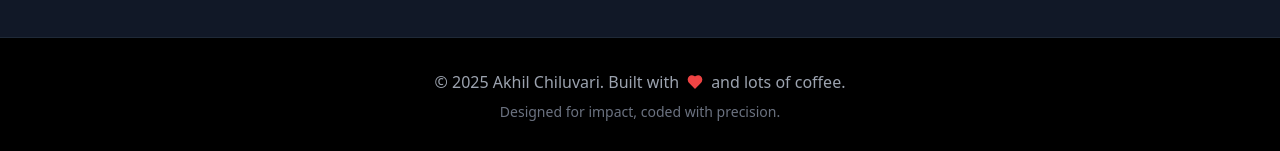
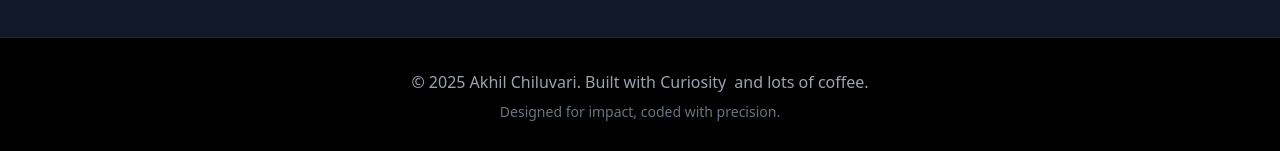
Before and after one commit to akhilchiluvari/portfolio_website, a React (Vite) app: page / in a window 1280 px wide. Shown: the part 3201-3352 px from the top of the page. Built offline with nearby package versions, Linux system fonts and the light colour scheme.

Commit message:
Updated Footer.tsx

```diff
--- a/src/components/Footer.tsx
+++ b/src/components/Footer.tsx
@@ -7,8 +7,7 @@ const Footer = () => {
       <div className="max-w-6xl mx-auto px-4 sm:px-6 lg:px-8">
         <div className="text-center">
           <p className="text-gray-400 flex items-center justify-center space-x-2">
-            <span>© 2025 Akhil Chiluvari. Built with</span>
-            <Heart size={16} className="text-red-500 fill-current" />
+            <span>© 2025 Akhil Chiluvari. Built with Curiosity</span>
             <span>and lots of coffee.</span>
           </p>
           <p className="text-gray-500 text-sm mt-2">
```
